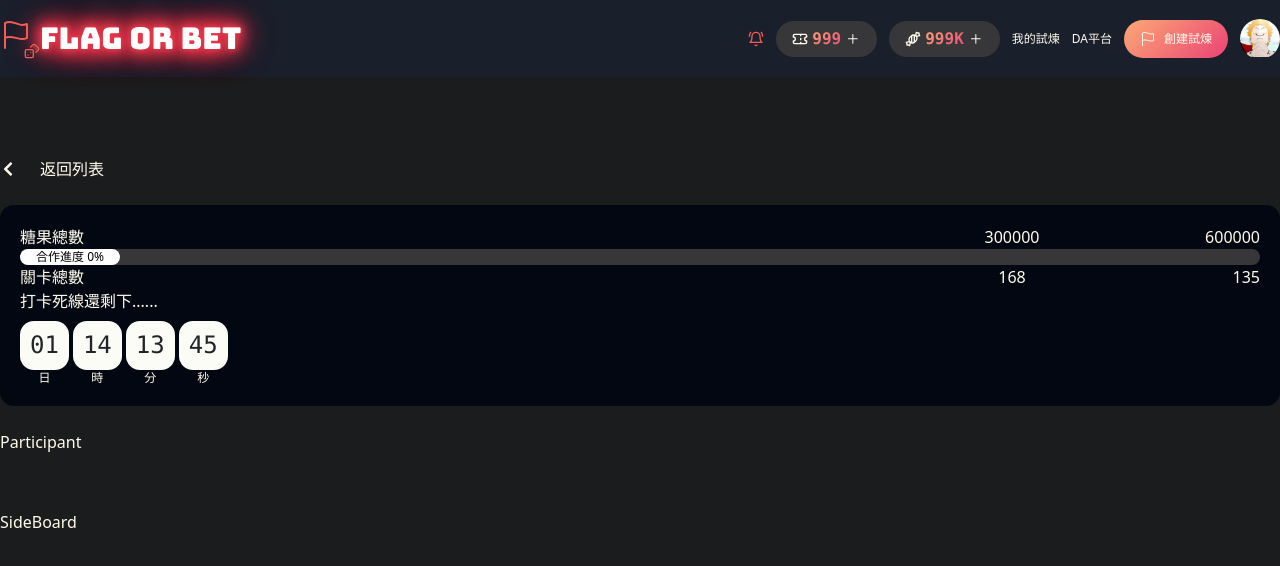
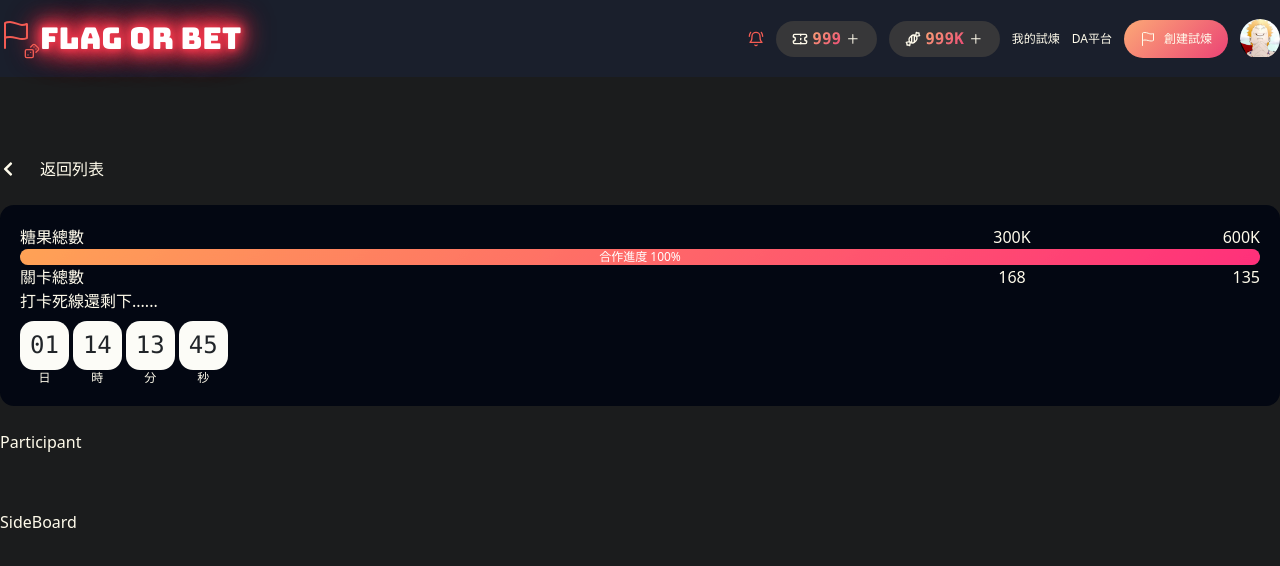
Before and after one commit to TooruTW/GoBetGoal, a React (Vite) app: page /trials/trial-detail/1 in a window 1280 px wide. Shown: the top 566 px of the page. Built offline with nearby package versions, Linux system fonts and the light colour scheme.

Commit message:
update-adjust-progress_bar_layout

```diff
--- a/src/components/TrialDetail/DetailBoard/TrialInfo/ProgressBar/index.tsx
+++ b/src/components/TrialDetail/DetailBoard/TrialInfo/ProgressBar/index.tsx
@@ -7,28 +7,38 @@ interface acceptProps {
 }
 
 export default function ProgressBar(props: acceptProps) {
-  const {
-    candyPerfect,
-    candyPass,
-    stagePerfect,
-    stagePass,
-    completeRate,
-  } = props;
+  const { candyPerfect, candyPass, stagePerfect, stagePass, completeRate } =
+    props;
   return (
     <div>
       <p className=" relative flex justify-between">
         <span>糖果總數</span>
-        <span className=" absolute left-4/5 translate-x-[-50%]">{candyPass}</span>
-        <span>{candyPerfect}</span>
+        <span className=" absolute left-4/5 translate-x-[-50%]">
+          {candyPass > 1000 ? `${candyPass / 1000}K` : candyPass}
+        </span>
+        <span>
+          {" "}
+          {candyPerfect > 1000 ? `${candyPerfect / 1000}K` : candyPerfect}
+        </span>
       </p>
       <div className="w-full rounded-full relative h-4 bg-bg-module">
-        <div className={`absolute rounded-full h-full bg-white min-w-4 w-[${completeRate}%] py-1 px-4 flex justify-end items-center`}>
-            <p className="text-label text-black">合作進度 <span>{completeRate}</span>%</p>
-        </div>
+        <p className=" absolute z-10 top-1/2 left-1/2 -translate-1/2 text-label text-white">
+          合作進度 <span>{completeRate}</span>%
+        </p>
+
+        <div
+          className={`absolute z-0 rounded-full h-full bg-gradient-set-1 flex`}
+          style={{
+            width: `${completeRate}%`,
+            filter: `saturate(${(completeRate / 100 )+ 0.5})`,
+          }}
+        ></div>
       </div>
       <p className=" relative flex justify-between">
         <span>關卡總數</span>
-        <span className=" absolute left-4/5 translate-x-[-50%]">{stagePass}</span>
+        <span className=" absolute left-4/5 translate-x-[-50%]">
+          {stagePass}
+        </span>
         <span>{stagePerfect}</span>
       </p>
     </div>
--- a/src/components/TrialDetail/DetailBoard/TrialInfo/index.tsx
+++ b/src/components/TrialDetail/DetailBoard/TrialInfo/index.tsx
@@ -12,7 +12,7 @@ export default function TrialInfo() {
           candyPass={300000}
           stagePerfect={135}
           stagePass={168}
-          completeRate={0}
+          completeRate={100}
         />
         <TrialContent start={new Date(2025,5,20)} deadLine={new Date(2025,5,22)}/>
       </div>
```
